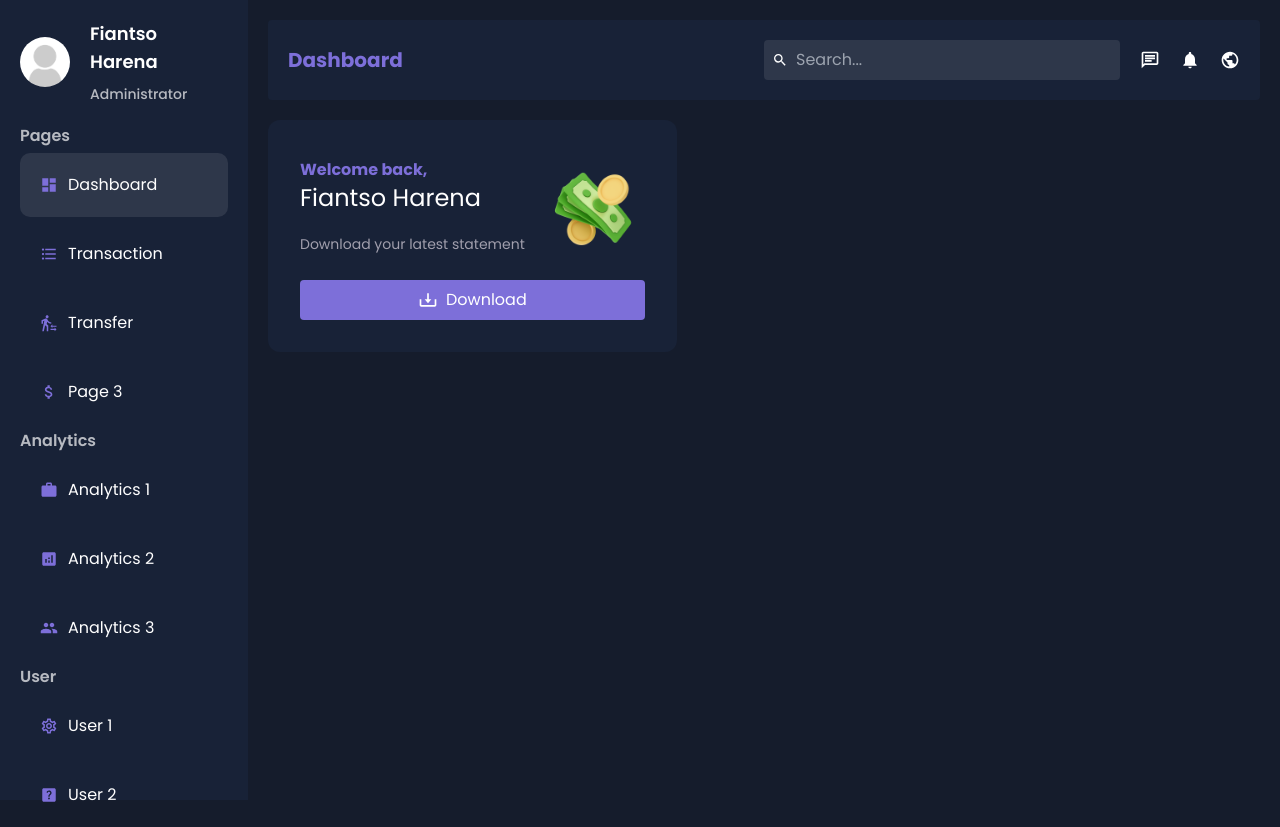
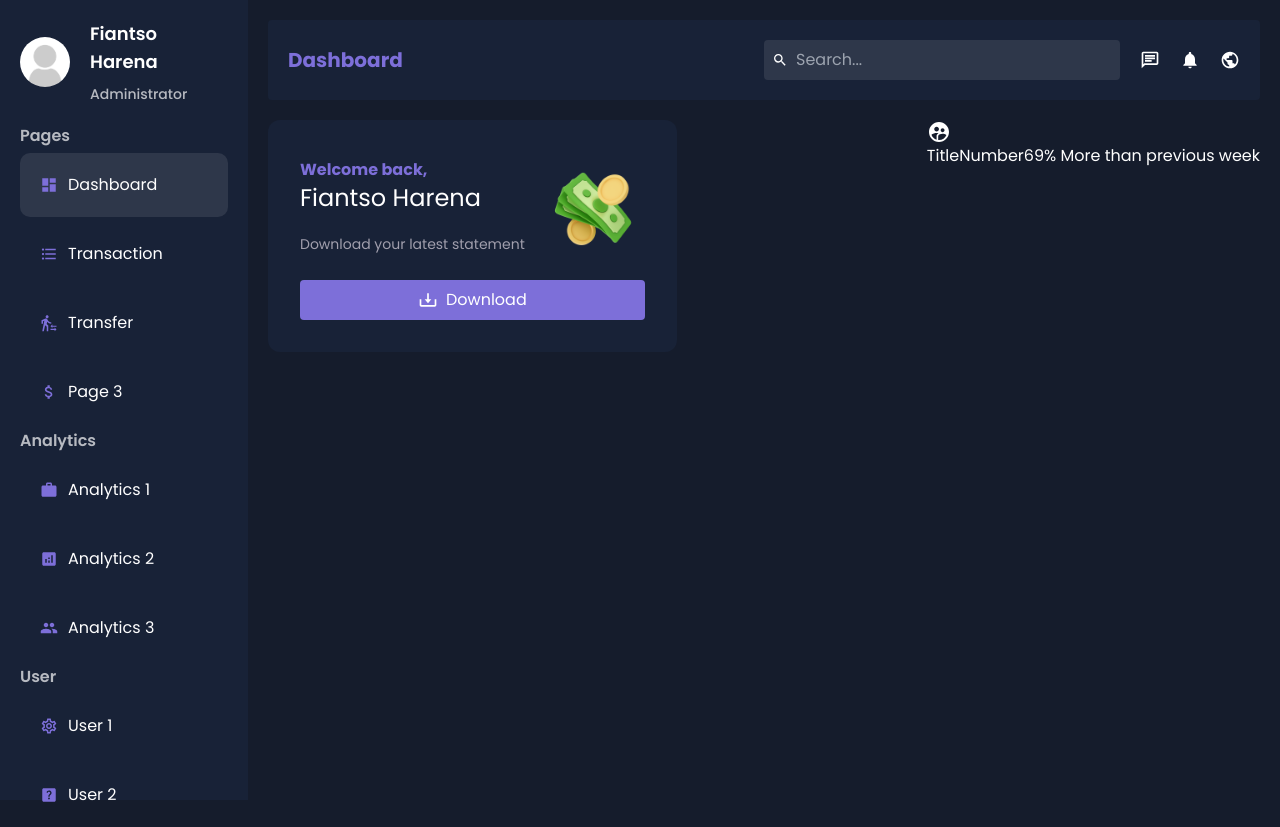
Before and after one commit to HarenaFiantso/digitalbank-ui, a Next.js app: page /dashboard in a window 1280 px wide. Built offline with nearby package versions, Linux system fonts and the light colour scheme.

Commit message:
feat: card component initialized

```diff
--- a/src/app/dashboard/page.tsx
+++ b/src/app/dashboard/page.tsx
@@ -1,11 +1,13 @@
 import { BiDownload } from 'react-icons/bi';
 import Image from 'next/image';
 import { Money } from '../../../public/assets';
+import Card from '@/components/dashboard/card/card';
 
 export default function Dashboard() {
   return (
     <div className='mt-5'>
       <div className='flex flex-wrap justify-between'>
+        {/* OnBoarding cards */}
         <div
           className="bg-main-soft rounded-xl w-max p-8 pt-9">
           <div className="flex gap-5 justify-between items-center">
@@ -22,6 +24,11 @@ export default function Dashboard() {
             </button>
           </div>
         </div>
+
+        {/* Overview cards */}
+        <div className='cards'>
+          <Card />
+        </div>
       </div>
     </div>
   );
--- /dev/null
+++ b/src/components/dashboard/card/card.tsx
@@ -0,0 +1,19 @@
+import { MdSupervisedUserCircle } from 'react-icons/md';
+
+export default function Card() {
+  return (
+    <div className="container">
+      <MdSupervisedUserCircle size={24} />
+      <div className="text">
+        <span className="title">Title</span>
+        <span className="number">Number</span>
+        <span className="details">
+          <span className="">
+            69%
+          </span>{' '}
+          More than previous week
+        </span>
+      </div>
+    </div>
+  );
+}
```
